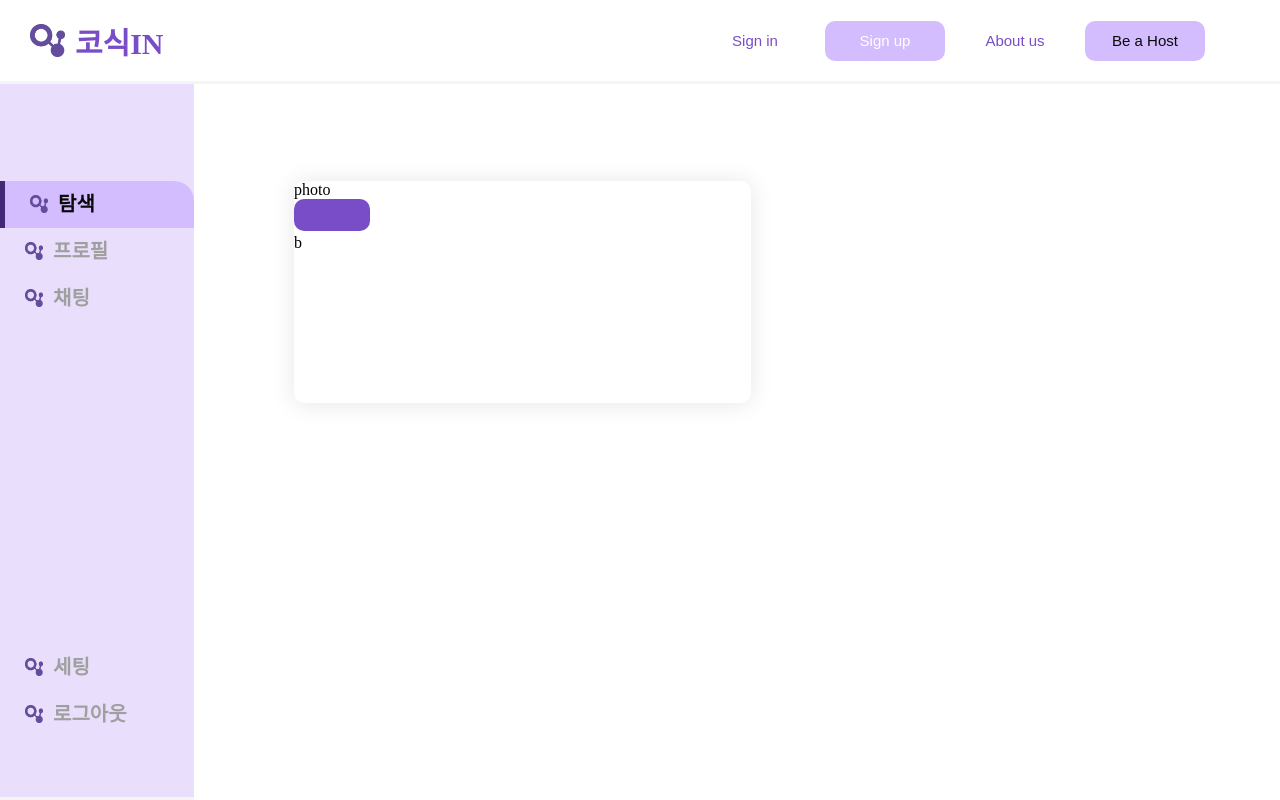
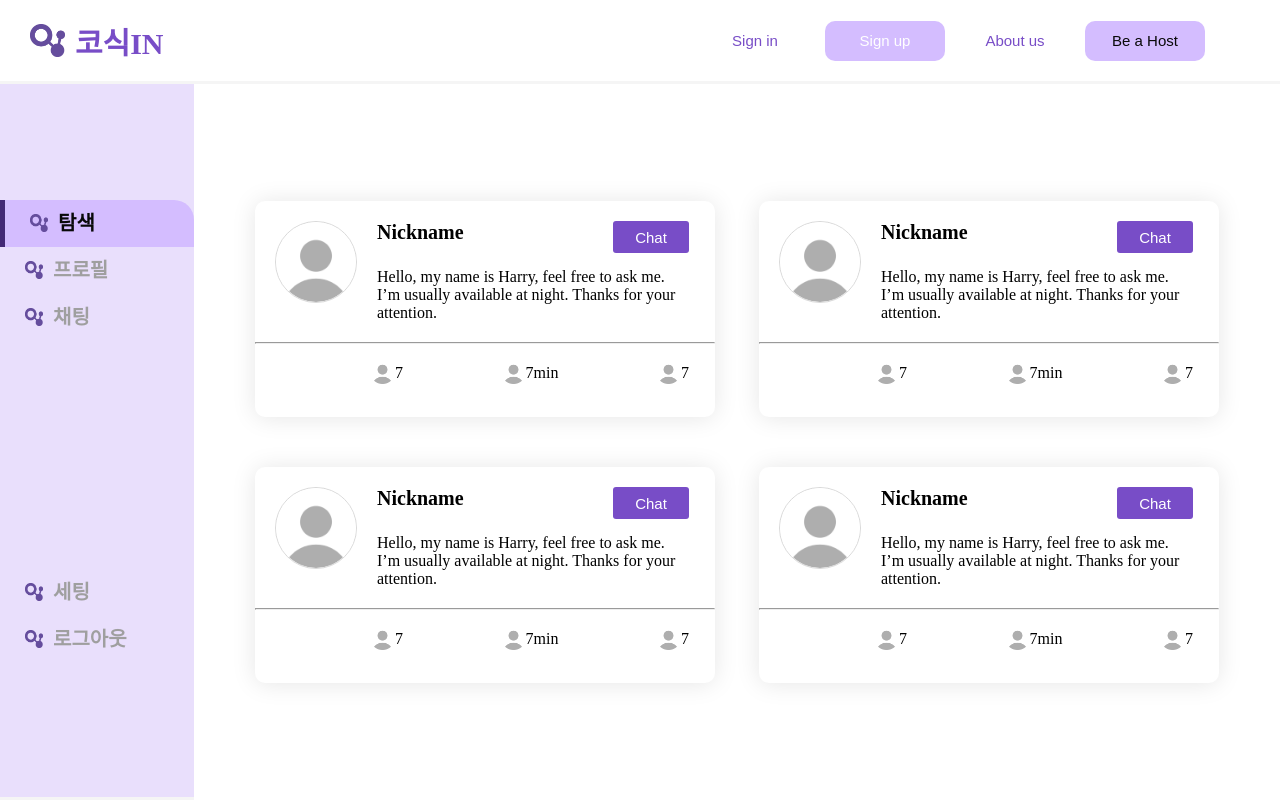
Before and after one commit to kugods-cosikin/frontend, a React (Create React App) app: page /profilelist in a window 1280 px wide. Built offline with nearby package versions, Linux system fonts and the light colour scheme; the HTML template or start-up script is replaced by a standard one.

Commit message:
profile_2

```diff
--- a/src/App.tsx
+++ b/src/App.tsx
@@ -16,6 +16,7 @@ import MyProfilePage from './view/MyProfilePage/MyProfilePage';
 import ProfileListPage from './view/ProfileListPage/ProfileListPage';
 
 const FullDiv = styled.div`
+  z-index: -3;
   position: absolute;
   top: 0;
   left: 0;
--- a/src/components/common/Button.tsx
+++ b/src/components/common/Button.tsx
@@ -7,6 +7,7 @@ interface Props {
   backgroundColor: string;
 }
 const Button = styled.button<Props>`
+  z-index: 5;
   cursor: pointer;
   border-radius: 10px;
   border: none;
--- a/src/components/common/sidebar/ThickSideBar.tsx
+++ b/src/components/common/sidebar/ThickSideBar.tsx
@@ -4,18 +4,12 @@ import styled from 'styled-components';
 import { sideIcon } from '../SideIcon';
 import palette from '../../../lib/styles/palette';
 
-const FullScreen = styled.div`
-  position: relative;
-  top: 81px;
-  height: calc(100% - 81px);
-  width: 100%;
-  display: flex;
-  flex-direciton: row;
-`;
 const SideBarContainer = styled.div`
   width: 194px;
+  height: calc(100% - 178px);
+  padding: 100px 0 75px 0;
 
-  position: relative;
+  position: absolute;
   display: flex;
   flex-direction: column;
   justify-content: space-between;
@@ -129,7 +123,6 @@ function ThickSideBar() {
     alert('로그아웃 되었습니다!');
   };
   return (
-    <FullScreen>
     <SideBarContainer>
       <UpperContainer>
         <Link to="/profilelist" style={{ textDecoration: 'none' }}>
@@ -184,7 +177,6 @@ function ThickSideBar() {
         </SideMenuContainer>
       </LowerContainer>
     </SideBarContainer>
-    </FullScreen>
   );
 }
 
--- a/src/components/common/sidebarbox/ThickSideBarBox.tsx
+++ b/src/components/common/sidebarbox/ThickSideBarBox.tsx
@@ -5,10 +5,11 @@ const ThickSideBarBox = styled.div`
   position: absolute;
   top: 81px;
   left: 194px;
-  width: calc(100% - 394px);
-  height: calc(100% - 281px);
+  width: calc(100% - 194px);
+  height: calc(100% - 81px);
+  justify-content: center;
 
-  padding: 100px;
+  z-index: -1;
 `;
 
 export default ThickSideBarBox;
--- a/src/components/profile/MyProfileForm.tsx
+++ b/src/components/profile/MyProfileForm.tsx
@@ -7,6 +7,9 @@ const WholeContainer = styled.div`
   display: flex;
   flex-direction: column;
   align-items: center;
+  min-width: 100%;
+  height: calc(100% - 100px);
+  padding-top: 100px;
   position: absolute;
 `;
 const PhotoDiv = styled.div``;
@@ -25,6 +28,7 @@ const LeftBox = styled.div`
   background: ${palette.gray[5]};
   box-shadow: 0px 1px 24px rgba(0, 0, 0, 0.1);
   border-radius: 10px;
+  margin-right: 55px;
 
   padding: 30px;
   display: flex;
@@ -97,7 +101,7 @@ function MyProfileForm() {
               <ContentName>
                 <p>이름</p>
               </ContentName>
-              <ContentInput>일이삼사오육칠팔구십일이삼사오육</ContentInput>
+              <ContentInput>일이삼사오육칠팔구십일이삼사오</ContentInput>
             </ContentInputConatiner>
             <ContentInputConatiner>
               <ContentName>
--- a/src/components/profile/ProfileForm.tsx
+++ b/src/components/profile/ProfileForm.tsx
@@ -1,30 +1,134 @@
+/* eslint-disable camelcase */
 import React from 'react';
 import styled from 'styled-components';
 import palette from '../../lib/styles/palette';
 import Button from '../common/Button';
+import profile from '../common/images/icon_profile.png';
 
+const ClickedDiv = styled.div`
+  cursor: pointer;
+`;
 const ProfileContainer = styled.div`
-  width: 457px;
-  height: 222px;
+  position: relative;
+  width: 460px;
+  height: 196px;
+  padding-top: 20px;
 
   background: ${palette.gray[5]};
   box-shadow: 0px 1px 24px rgba(0, 0, 0, 0.1);
   border-radius: 10px;
+  margin-bottom: 50px;
 `;
+const UpperBox = styled.div`
+  display: flex;
+  flex-direction: row;
+  margin: 0 26px 20px 20px;
+`;
+const LowerBox = styled.div`
+  margin: 0 26px 20px 115px;
+  display: flex;
+  justify-content: space-between;
+`;
+const PhotoDiv = styled.div``;
+const SimpleIntro = styled.div`
+  & p {
+    max-width: 312px;
+    word-wrap: break-word;
+    margin: 0;
+  }
+`;
+const ButtonWithH = styled.div`
+  display: flex;
+  flex-direction: row;
+  justify-content: space-between;
+  margin-bottom: 15px;
+  & h1 {
+    font-size: 20px;
+    margin: 0px;
+  }
+`;
+const IconBox = styled.div`
+  display: flex;
+  margin-top: 7px;
 
-function ProfileForm() {
+  & img {
+    height: 25px;
+    width: 25px;
+  }
+  & p {
+    margin: 5px 0;
+    vertical-align: middle;
+  }
+`;
+interface Props {
+  img: string;
+  nickname: string;
+  bio: string;
+  chat_number: number;
+  res_average: number;
+  like: number;
+}
+function ProfileForm({ img, nickname, bio, chat_number, res_average, like }: Props) {
+  // const {img, nickname, bio, chat_number, res_average, like} = user
+  // 어떤 정보 불러올 지 논의
+  // 사진(없으면 기본 이미지 db나 주소로 가져오나?)/닉네임/한줄소개(최대 글자수 제한)/채팅개수/평균응답/좋아요수
+  const onButtonClick = (e: React.MouseEvent<HTMLButtonElement>) => {
+    console.log(e.target, '버튼');
+  };
+  const onProfileClick = (e: React.MouseEvent<HTMLDivElement>) => {
+    console.log(e);
+  };
   return (
     <ProfileContainer>
-      <div>
-        <div>photo</div>
-        <div>
-          <div>
-            <Button height="32px" width="76px" backgroundColor={palette.purple[1]} />
-          </div>
-          <div />
-        </div>
-      </div>
-      <div>b</div>
+      <UpperBox>
+        <PhotoDiv>
+          <img
+            src={profile}
+            alt="profileImg"
+            style={{
+              width: '80px',
+              height: '80px',
+              border: `1px solid ${palette.gray[3]}`,
+              borderRadius: '50px',
+              marginRight: '20px',
+            }}
+          />
+        </PhotoDiv>
+        <SimpleIntro>
+          <ButtonWithH>
+            <h1>Nickname</h1>
+            <Button
+              onClick={onButtonClick}
+              height="32px"
+              width="76px"
+              backgroundColor={palette.purple[1]}
+              style={{ borderRadius: '3px' }}
+            >
+              Chat
+            </Button>
+          </ButtonWithH>
+          <p>
+            Hello, my name is Harry, feel free to ask me. I’m usually available at night. Thanks for your attention.
+          </p>
+        </SimpleIntro>
+      </UpperBox>
+
+      <hr />
+
+      <LowerBox>
+        <IconBox>
+          <img src={profile} alt="chat" />
+          <p>{chat_number}</p>
+        </IconBox>
+        <IconBox>
+          <img src={profile} alt="res" />
+          <p>{res_average}min</p>
+        </IconBox>
+        <IconBox>
+          <img src={profile} alt="like" />
+          <p>{like}</p>
+        </IconBox>
+      </LowerBox>
     </ProfileContainer>
   );
 }
--- a/src/containers/profile/ProfileListForm.tsx
+++ b/src/containers/profile/ProfileListForm.tsx
@@ -3,11 +3,11 @@ import ThickSideBarBox from '../../components/common/sidebarbox/ThickSideBarBox'
 import ProfileForm from '../../components/profile/ProfileForm';
 
 function ProfileListForm() {
-  return (
-    <ThickSideBarBox>
-      <ProfileForm />
-    </ThickSideBarBox>
-  );
+  // 데이터를 가져와 map으로 component의 profileForm에 넣어주기, pagination으로 한 페이지 4개씩
+  // 어떤 정보 불러올 지 논의
+  // 사진(없으면 기본 이미지 db나 주소로 가져오나?)/닉네임/한줄소개(최대 글자수 제한)
+  // 채팅개수/평균응답/좋아요수 => 몇개 이상이면 +로 표시할지, backend에선 그대로 저장하고 front에서 해줄지
+  return <ProfileForm img="" nickname="" bio="" chat_number={7} res_average={7} like={7} />;
 }
 
 export default ProfileListForm;
--- a/src/view/MyProfilePage/MyProfilePage.tsx
+++ b/src/view/MyProfilePage/MyProfilePage.tsx
@@ -1,5 +1,4 @@
 import React from 'react';
-import ThickSideBarBox from '../../components/common/sidebarbox/ThickSideBarBox';
 import MyProfileContainer from '../../containers/profile/MyProfileContainer';
 
 function MyProfilePage() {
--- a/src/view/ProfileListPage/ProfileListPage.tsx
+++ b/src/view/ProfileListPage/ProfileListPage.tsx
@@ -1,8 +1,28 @@
 import React from 'react';
+import styled from 'styled-components';
+import ThickSideBarBox from '../../components/common/sidebarbox/ThickSideBarBox';
 import ProfileListForm from '../../containers/profile/ProfileListForm';
 
+const ProfileListContainer = styled.div`
+  display: flex;
+  flex-direction: row;
+  flex-flow: row wrap;
+  justify-content: space-between;
+  margin: 120px auto;
+  width: 964px;
+`;
+
 function ProfileListPage() {
-  return <ProfileListForm />;
+  return (
+    <ThickSideBarBox>
+      <ProfileListContainer>
+        <ProfileListForm />
+        <ProfileListForm />
+        <ProfileListForm />
+        <ProfileListForm />
+      </ProfileListContainer>
+    </ThickSideBarBox>
+  );
 }
 
 export default ProfileListPage;
```
Lines whose indentation alone changed are shown as unchanged.
